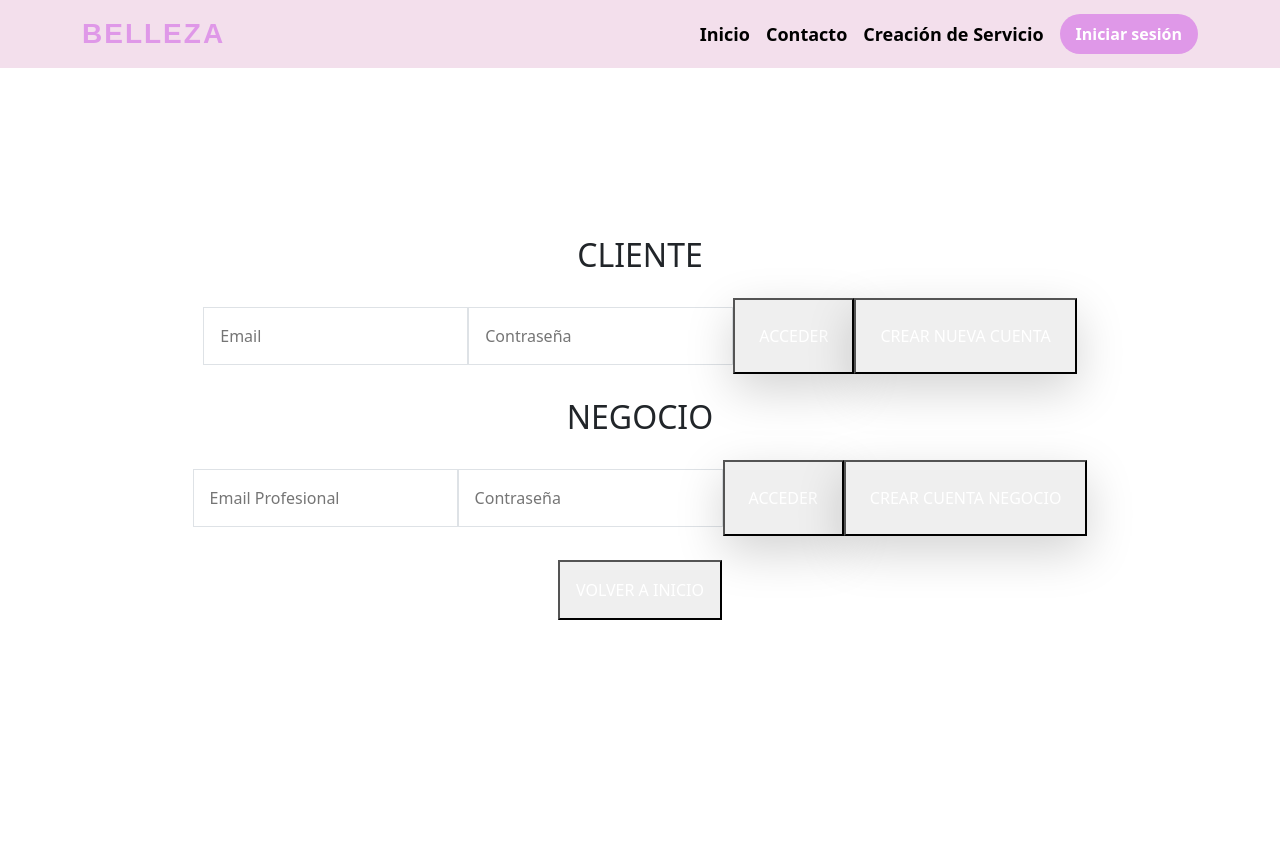
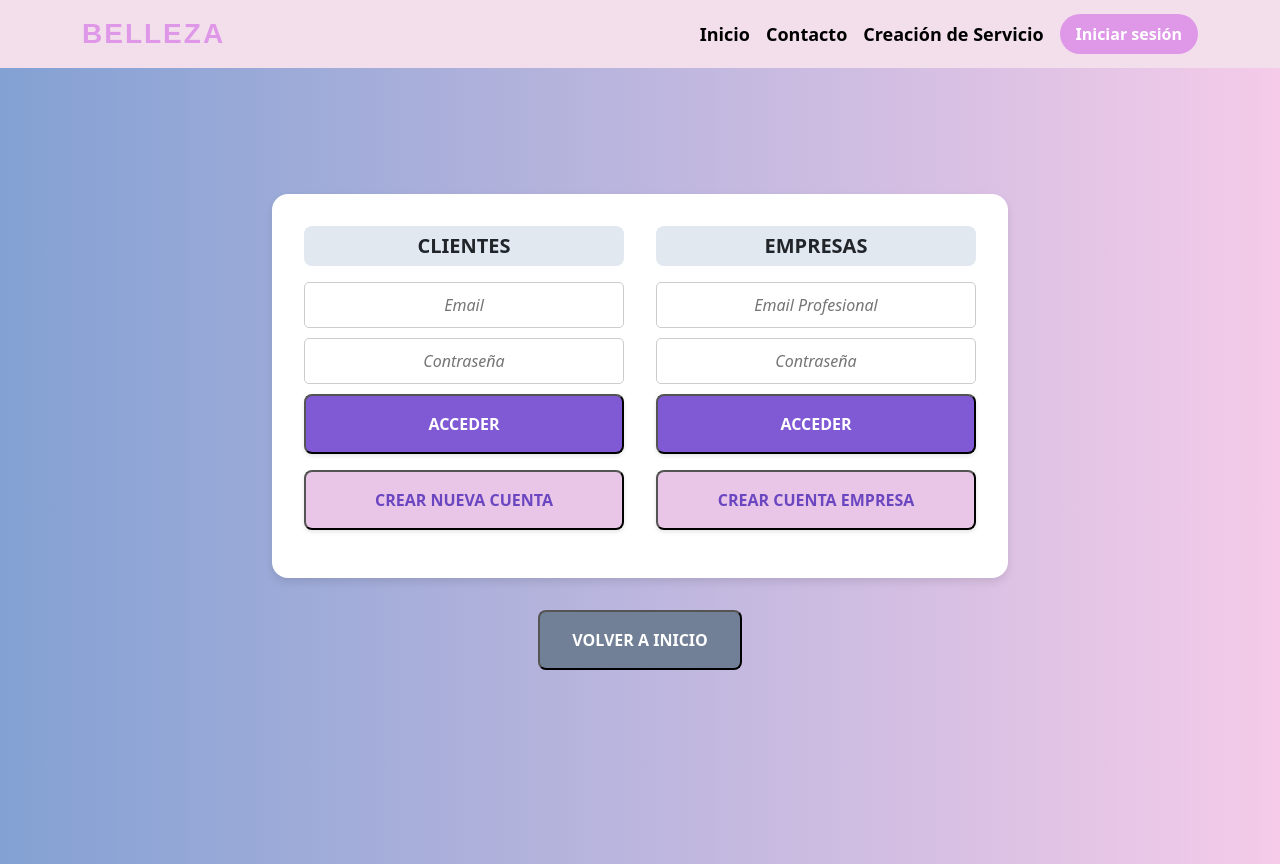
Before and after one commit to amarinc2000/ISST-Grupo14-Belleza-25, a React (Vite) app in the folder frontend/: page /inicio-sesion in a window 1280 px wide. Before the commit the page ends 800 px from the top, so only its background shows below. Built offline with nearby package versions, Linux system fonts and the light colour scheme.

Commit message:
Cambios en el frontend (inicio_sesion.jsx) Modificaciones css en inicio sesion y App

```diff
--- a/frontend/src/App.css
+++ b/frontend/src/App.css
@@ -1,4 +1,3 @@
-
 #root {
   max-width: 1280px;
   margin: 0 auto;
@@ -6,6 +5,9 @@
   text-align: center;
 }
 
+body {
+  background: linear-gradient(to right, #83a1d3,#f5cbe9);
+}
 .logo {
   height: 6em;
   padding: 1.5em;
@@ -43,26 +45,26 @@
 }
 
 .header {
-  position: fixed; /* Hace que el header se quede fijo arriba */
+  position: fixed;
   width: 100%;
-  top: 56px; /* Ajusta según la altura del navbar */
+  top: 56px;
   left: 0;
   background-color: white;
   box-shadow: 0px 2px 5px rgba(0, 0, 0, 0.1);
   padding: 15px 20px;
-  z-index: 1000; /* Asegura que el header esté encima */
+  z-index: 1000;
 }
 
 .header h1 {
-  margin: 0; /* Evita márgenes extra */
+  margin: 0;
 }
 
 .header .button-container {
-  margin-left: auto; /* Empuja el contenedor del botón hacia la derecha */
+  margin-left: auto;
 }
 
 .header button {
-  margin-left: auto; /* Empuja el botón hacia la derecha */
+  margin-left: auto;
   padding: 10px 15px;
   border: none;
   background-color: #007bff;
@@ -71,43 +73,29 @@
   border-radius: 5px;
 }
 
-.header button:hover {
-  background-color: #0056b3;
-}
-
-/* Estilos para la barra de búsqueda */
-.search-container {
-  margin-top: 180px; /* Ajusta este valor según la altura del header */
-  display: flex;
-  justify-content: center;
-  padding: 0 20px;
-  background-color: #f8f9fa; /* Color claro para el fondo */
-  border-radius: 5px;
-}
-
 .search-input {
-  width: 100%; /* Ajusta el tamaño de la barra de búsqueda */
+  width: 100%;
   font-size: 16px;
   border-radius: 5px;
   border: 1px solid #ccc;
-  box-sizing: border-box; /* Hace que el padding no cambie el tamaño total */
+  box-sizing: border-box;
 }
 
 .search-input:focus {
   outline: none;
-  border-color: #007bff; /* Resalta el borde cuando la barra de búsqueda está seleccionada */
+  border-color: #007bff;
 }
 
 /* Contenedor de tarjetas con grid */
 .card-container {
   display: grid;
-  grid-template-columns: repeat(4, 1fr); /* 2 columnas */
+  grid-template-columns: repeat(4, 1fr);
   gap: 20px;
   justify-content: center;
   padding: 20px;
 }
 
-/* Tarjetas estilo botón */
+
 .card-button {
   display: flex;
   flex-direction: column;
@@ -115,7 +103,7 @@
   text-align: center;
   padding: 15px;
   border-radius: 10px;
-  background-color: white;
+  background-color: #ffffff;
   box-shadow: 0px 4px 6px rgba(0, 0, 0, 0.1);
   transition: transform 0.2s ease-in-out;
   text-decoration: none;
@@ -127,7 +115,7 @@
   transform: scale(1.05);
 }
 
-/* Imagen dentro de la tarjeta */
+
 .card-image {
   width: 100%;
   height: 120px;
@@ -135,16 +123,15 @@
   border-radius: 10px;
 }
 
-/* Título de la tarjeta */
 .card-title {
   margin-top: 10px;
   font-size: 18px;
   font-weight: bold;
 }
 
-/* Para que en pantallas pequeñas las tarjetas se adapten */
+
 @media (max-width: 600px) {
   .card-container {
-    grid-template-columns: 1fr; /* En móviles se apilan en una sola columna */
+    grid-template-columns: 1fr;
   }
 }
--- /dev/null
+++ b/frontend/src/components/inicio_sesion.css
@@ -0,0 +1,106 @@
+.inicio-sesion-container {
+    display: flex;
+    flex-direction: column;
+    align-items: center;
+    justify-content: center;
+    min-height: 100vh;
+  }
+
+  .titulo-principal {
+    font-size: 3rem;
+    font-weight: 800;
+    color: #6b46c1;
+    margin-bottom: 2rem;
+    text-shadow: 2px 2px 4px rgba(0, 0, 0, 0.2);
+  }
+
+  .contenedor-secciones {
+    display: flex;
+    flex-direction: row;
+    justify-content: center;
+    gap: 2rem;
+    padding: 2rem;
+    background: #ffffff;
+    border-radius: 1rem;
+    box-shadow: 0 4px 8px rgba(0, 0, 0, 0.1);
+  }
+
+  .seccion {
+    display: flex;
+    flex-direction: column;
+    align-items: center;
+    width: 20rem;
+  }
+
+  .titulo-seccion {
+    font-size: 1.25rem;
+    font-weight: bold;
+    margin-bottom: 1rem;
+    background: #e2e8f0;
+    width: 100%;
+    text-align: center;
+    padding: 0.5rem;
+    border-radius: 0.5rem;
+  }
+
+  .input {
+    width: 100%;
+    padding: 0.75rem;
+    margin-bottom: 1rem;
+    border: 1px solid #cbd5e0;
+    border-radius: 0.5rem;
+    font-size: 1rem;
+    color: #4a5568;
+    background: #ffffff;
+  }
+
+  .input:focus {
+    border-color: #805ad5;
+    outline: none;
+  }
+
+  .boton-acceder {
+    width: 100%;
+    padding: 1rem;
+    margin-bottom: 1rem;
+    background: #805ad5;
+    color: #ffffff;
+    font-weight: bold;
+    border-radius: 0.5rem;
+    box-shadow: 0 2px 4px rgba(0, 0, 0, 0.1);
+    transition: background 0.3s ease;
+  }
+
+  .boton-acceder:hover {
+    background: #6b46c1;
+  }
+
+  .boton-crear-cuenta {
+    width: 100%;
+    padding: 1rem;
+    margin-bottom: 1rem;
+    background: #e9c5e8;
+    color: #6b46c1;
+    font-weight: bold;
+    border-radius: 0.5rem;
+    box-shadow: 0 2px 4px rgba(0, 0, 0, 0.1);
+    transition: background 0.3s ease;
+  }
+
+  .boton-crear-cuenta:hover {
+    background: #b794f4;
+  }
+
+  .boton-volver {
+    margin-top: 2rem;
+    padding: 1rem 2rem;
+    background: #718096;
+    color: #ffffff;
+    font-weight: bold;
+    border-radius: 0.5rem;
+    transition: background 0.3s ease;
+  }
+
+  .boton-volver:hover {
+    background: #4a5568;
+  }
--- a/frontend/src/components/inicio_sesion.jsx
+++ b/frontend/src/components/inicio_sesion.jsx
@@ -1,61 +1,46 @@
 import React from "react";
 import { Link } from "react-router-dom";
+import "./inicio_sesion.css"; // Importa el archivo CSS
 
 const InicioSesion = () => {
   return (
-    <div className="flex flex-col items-center justify-center min-h-screen bg-gradient-to-r from-pink-300 via-purple-300 to-blue-300">
-      <h1 className="text-5xl font-extrabold text-white mb-10 drop-shadow-lg">BELLEZA</h1>
-
-      <div className="flex flex-col items-center p-6 rounded-lg bg-gray-50 shadow-md hover:shadow-lg transition-all duration-300">
-        {/* Sección Cliente */}
-        <div className="flex flex-col items-center">
-          <h2 className="text-lg font-bold mb-4">CLIENTE</h2>
+    <div className="inicio-sesion-container">
+      <div className="contenedor-secciones">
+        <div className="seccion">
+          <h2 className="titulo-seccion">CLIENTES</h2>
           <input
             type="email"
             placeholder="Email"
-            className="w-64 p-3 mb-3 border rounded-lg text-gray-600 italic bg-white"
+            className="input"
           />
           <input
             type="password"
             placeholder="Contraseña"
-            className="w-64 p-3 mb-3 border rounded-lg text-gray-600 italic bg-white"
+            className="input"
           />
-          <button className="w-64 p-4 mb-4 bg-purple-500 text-white font-bold rounded-lg shadow-lg hover:bg-purple-600 transition-all duration-300">
-            ACCEDER
-          </button>
-          <button className="w-64 p-4 mb-4 bg-purple-500 text-white font-bold rounded-lg shadow-lg hover:bg-purple-600 transition-all duration-300">
-            CREAR NUEVA CUENTA
-          </button>
+          <button className="boton-acceder">ACCEDER</button>
+          <button className="boton-crear-cuenta">CREAR NUEVA CUENTA</button>
         </div>
 
-        {/* Sección Negocio */}
-        <div className="flex flex-col items-center">
-          <h2 className="text-lg font-bold mb-4">NEGOCIO</h2>
+        <div className="seccion">
+          <h2 className="titulo-seccion">EMPRESAS</h2>
           <input
             type="email"
             placeholder="Email Profesional"
-            className="w-64 p-3 mb-3 border rounded-lg text-gray-600 italic bg-white focus:border-purple-500 focus:outline-none"
+            className="input"
           />
           <input
             type="password"
             placeholder="Contraseña"
-            className="w-64 p-3 mb-3 border rounded-lg text-gray-600 italic bg-white"
+            className="input"
           />
-          <button className="w-64 p-4 mb-4 bg-purple-500 text-white font-bold rounded-lg shadow-lg hover:bg-purple-600 transition-all duration-300">
-            ACCEDER
-          </button>
-          <button className="w-64 p-4 mb-4 bg-purple-500 text-white font-bold rounded-lg shadow-lg hover:bg-purple-600 transition-all duration-300">
-            CREAR CUENTA NEGOCIO
-          </button>
+          <button className="boton-acceder">ACCEDER</button>
+          <button className="boton-crear-cuenta">CREAR CUENTA EMPRESA</button>
         </div>
       </div>
 
-
-      {/* Botón para volver a la página principal */}
       <Link to="/">
-        <button className="mt-16 w-64 p-3 bg-gray-500 text-white font-bold rounded-lg">
-          VOLVER A INICIO
-        </button>
+        <button className="boton-volver">VOLVER A INICIO</button>
       </Link>
     </div>
   );
```
